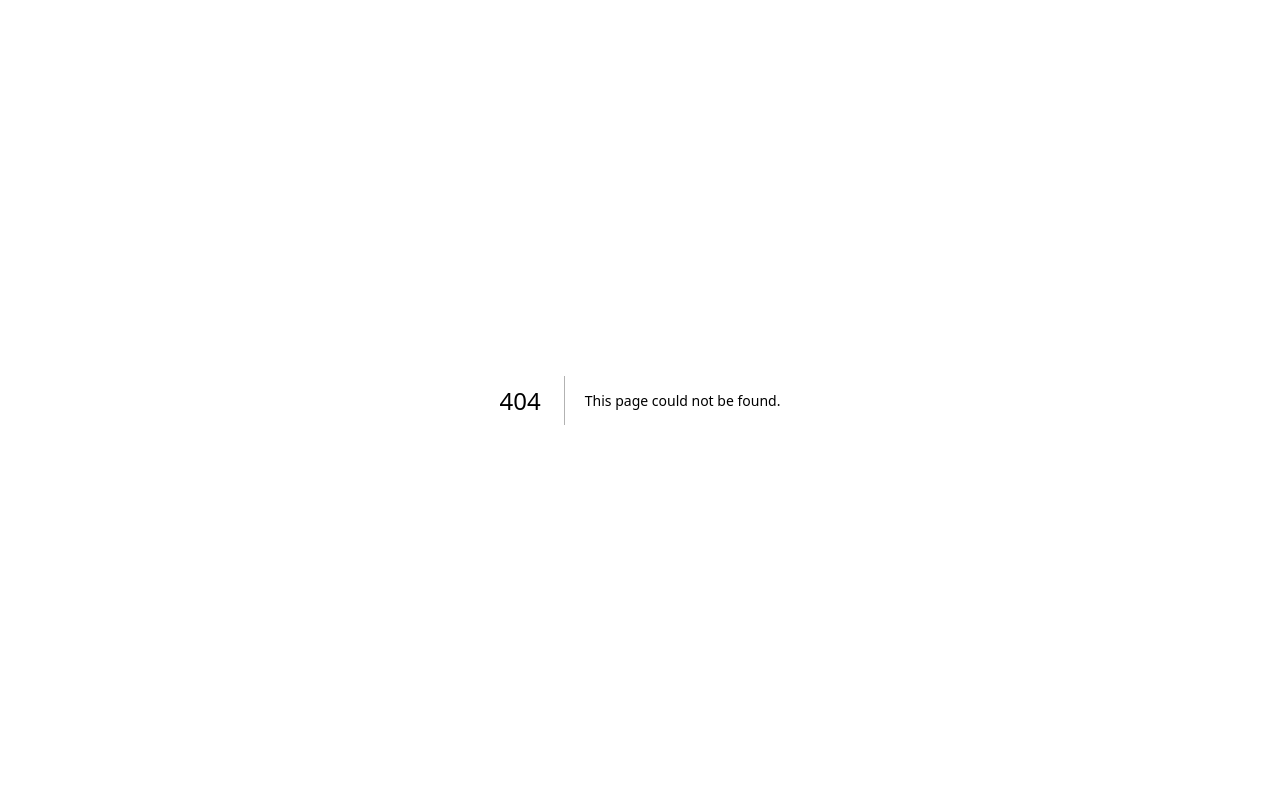
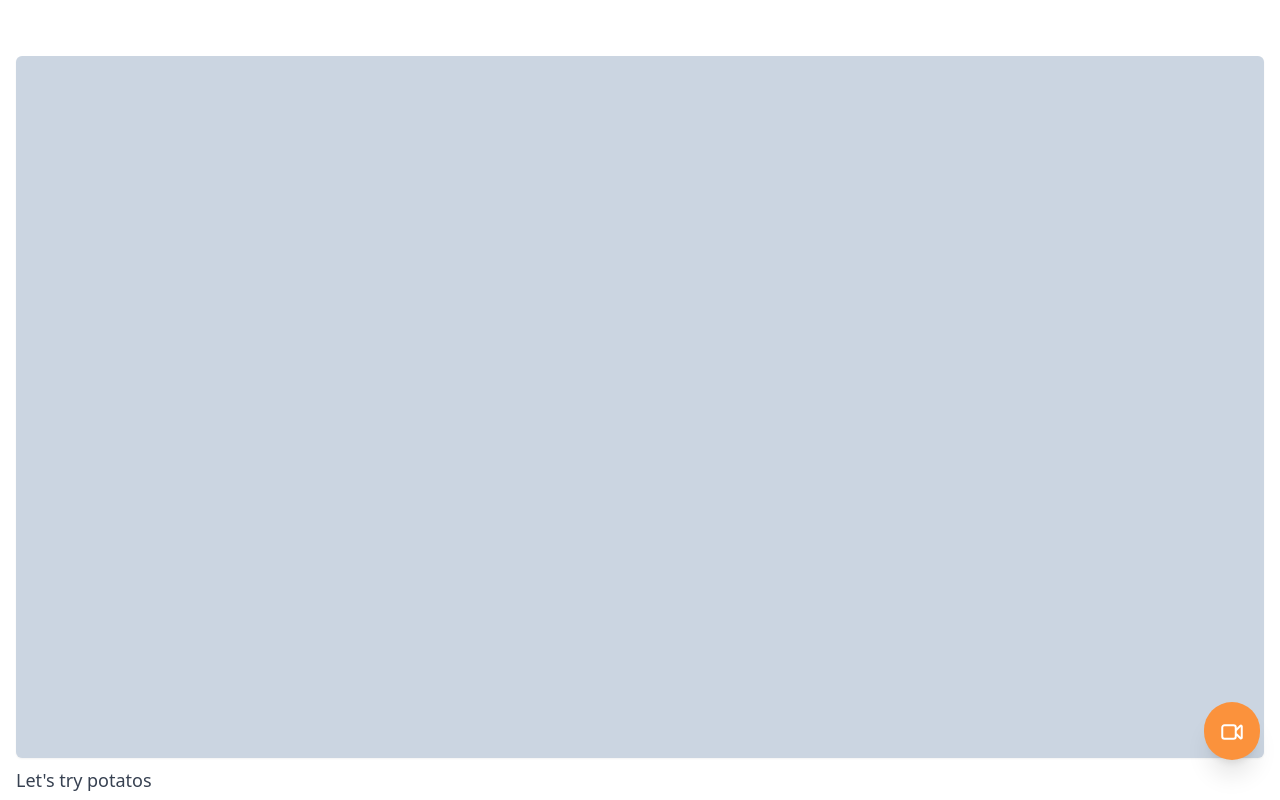
Before and after one commit to frontWeb-dev/carrot-market, a Next.js app: page /live in a window 1280 px wide. Before the commit this address had no page. Shown: the top 800 px of the page. Built offline with nearby package versions, Linux system fonts and the light colour scheme.

Commit message:
feat: Streams

```diff
--- /dev/null
+++ b/pages/live/index.tsx
@@ -0,0 +1,32 @@
+import type { NextPage } from 'next';
+
+const Live: NextPage = () => {
+  return (
+    <div className='space-y-4 divide-y-2 py-10'>
+      {[...Array(6)].map((_, i) => (
+        <div key={i} className='px-4 pt-4'>
+          {/* aspect-video : 비디오 비율 지정 (16:9) */}
+          <div className='aspect-video w-full rounded-md bg-slate-300 shadow-sm'></div>
+          <h3 className='mt-2 text-lg  text-gray-700'>Let&apos;s try potatos</h3>
+        </div>
+      ))}
+      <button className='fixed  right-5 bottom-10 rounded-full border-transparent bg-orange-400 p-4 text-white shadow-xl transition-colors hover:bg-orange-500'>
+        <svg
+          className='h-6 w-6 text-white'
+          fill='none'
+          stroke='currentColor'
+          strokeWidth={2}
+          viewBox='0 0 24 24'
+          xmlns='http://www.w3.org/2000/svg'
+          aria-hidden='true'>
+          <path
+            strokeLinecap='round'
+            d='M15.75 10.5l4.72-4.72a.75.75 0 011.28.53v11.38a.75.75 0 01-1.28.53l-4.72-4.72M4.5 18.75h9a2.25 2.25 0 002.25-2.25v-9a2.25 2.25 0 00-2.25-2.25h-9A2.25 2.25 0 002.25 7.5v9a2.25 2.25 0 002.25 2.25z'
+          />
+        </svg>
+      </button>
+    </div>
+  );
+};
+
+export default Live;
```
